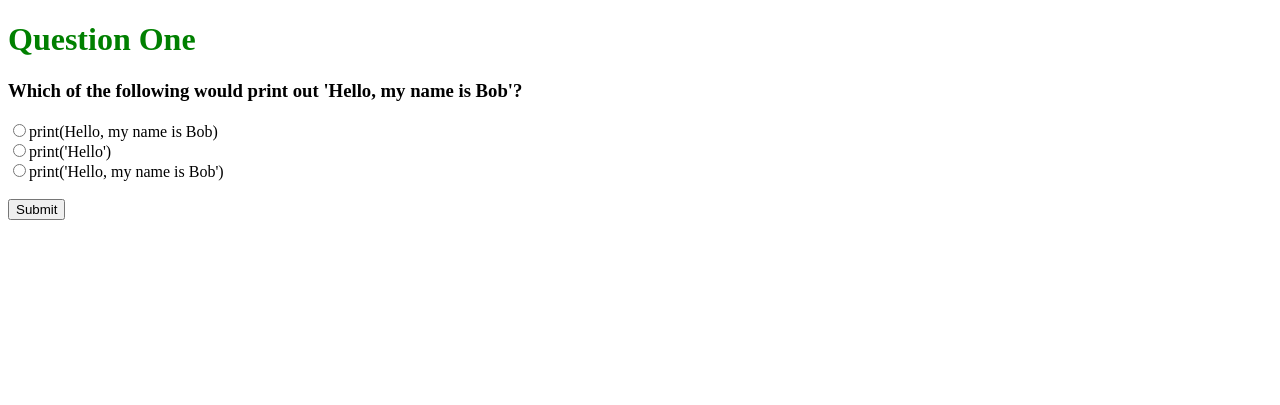
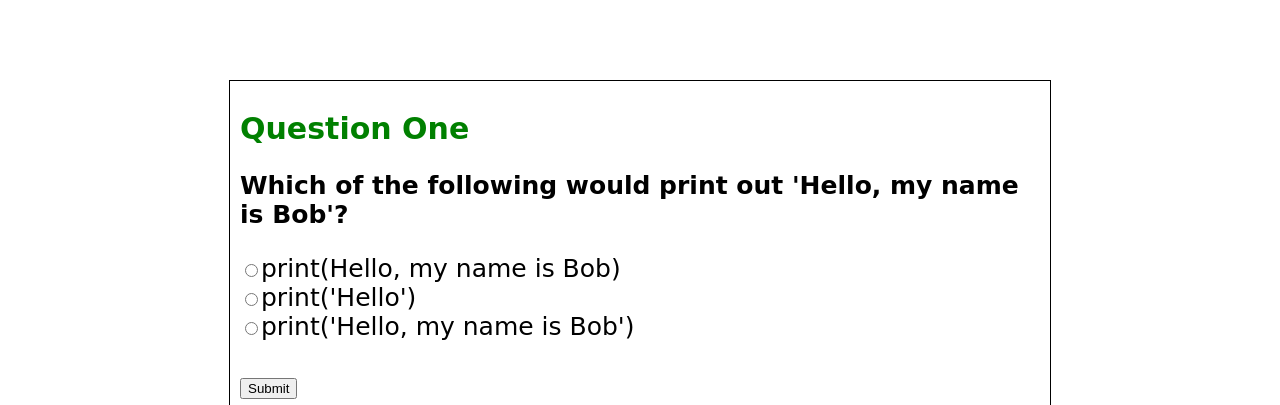
Before and after one commit to Roshni0/SummerHacks2020, a PHP site: page /python/indiv/partOneQuestionOne.php in a window 1280 px wide. Shown: the top 405 px of the page. Run offline with PHP 8.4, Linux system fonts and the light colour scheme.

Commit message:
Update partOneQuestionOne.php

```diff
--- a/python/indiv/partOneQuestionOne.php
+++ b/python/indiv/partOneQuestionOne.php
@@ -1,17 +1,41 @@
 <!DOCTYPE html>
 <html>
+<title>TeachMe</title>
 <head>
+<link rel="shortcut icon" href="logo.JPG" type="image/x-icon">
 </head>
+
 <body>
-    <h1 style="color:green;">Question One</h1>
-    <h3>Which of the following would print out 'Hello, my name is Bob'?</h3>
-    <form>
+<style>
+div.a {
+  border: 1px solid black;
+}
+div.outer { position: relative; height: 2px; }
+div.outer img { position: fixed; right: 0; bottom: 0; }
+</style>
+<br>
+<br>
+<br>
+<br>
+<div class="a" style="max-width:800px;margin:auto;vertical-align: middle;padding:10px;">
+    <h1 style="color:green;font-family: 'Bubblegum Sans', cursive; font-size: 30px;">
+    Question One
+    </h1>
+
+    <h3 style="font-family: 'Bubblegum Sans', cursive;font-size: 25px;">
+       Which of the following would print out 'Hello, my name is Bob'?
+    </h3>
+
+    <form style="font-family: 'Bubblegum Sans', cursive;font-size: 25px;">
         <input type="radio" name="Hello" id="w1"
             value="w1">print(Hello, my name is Bob)<br>
+
         <input type="radio" name="Hello" id="w2"
             value="w2">print('Hello')<br>
+
         <input type="radio" name="Hello" id="c1"
             value="c1">print('Hello, my name is Bob')<br><br>
+
         <button type="button" onclick="display()">
             Submit
         </button>
@@ -20,6 +44,10 @@
     <div id="disp" style=
         "color:green; font-size:18px; font-weight:bold;">
     </div>
+</div>
+<div class="outer">
+    <img src="coding.gif" height="100">
+ </div>
 </body>
     <script>
         function display() {
@@ -27,20 +55,23 @@
                 var partOne = "Good try but this is incorrect. Remember, you need to have quotation marks around the text.";
                     var str = "Next Question";
                     var result = str.link("partOneQuestionTwo.php");
-                    document.getElementById("disp").innerHTML = partOne  + "      " + result;
+                    var total = partOne  + "      " + result;
+                    document.getElementById("disp").innerHTML = total.fontcolor("red")
 
             }
             else if(document.getElementById('w2').checked) {
                var partOne = "Almost! Not quite correct, the task was to print 'Hello, my name is Bob'";
                var str = "Next Question";
                     var result = str.link("partOneQuestionTwo.php");
-                    document.getElementById("disp").innerHTML = partOne  + "      " + result;
+                    var total = partOne  + "      " + result;
+                    document.getElementById("disp").innerHTML = total.fontcolor("red")
             }
             else if(document.getElementById('c1').checked) {
                 var partOne = "This is correct! Remember, you always have write - print('something')";
                 var str = "Next Question";
                     var result = str.link("partOneQuestionTwo.php");
-                    document.getElementById("disp").innerHTML = partOne  + "      " + result;
+                    var total = partOne  + "      " + result;
+                    document.getElementById("disp").innerHTML = total.fontcolor("green")
             }
             else {
                 var partOne = "The task was to print out 'Hello, my name is Bob', so the best way to do that would be to select the third option - print('Hello, my name is Bob')";
```
